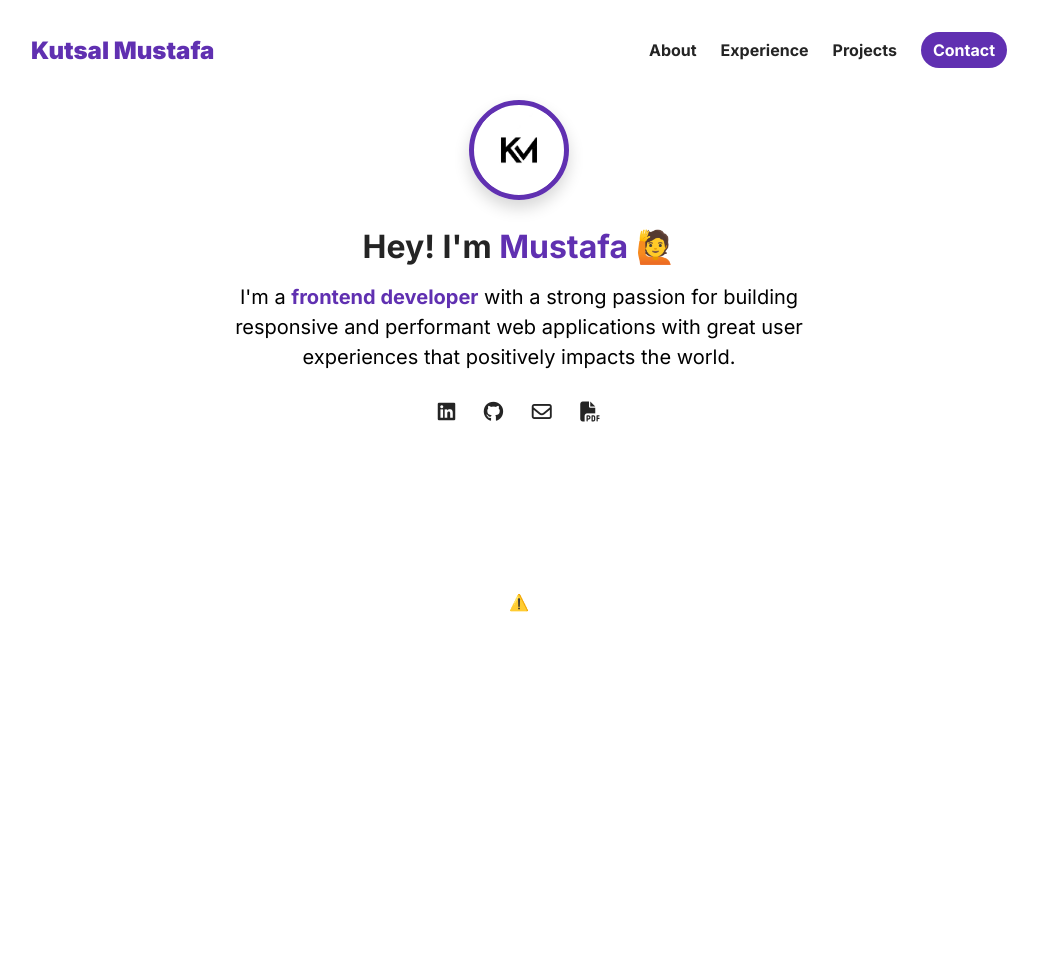
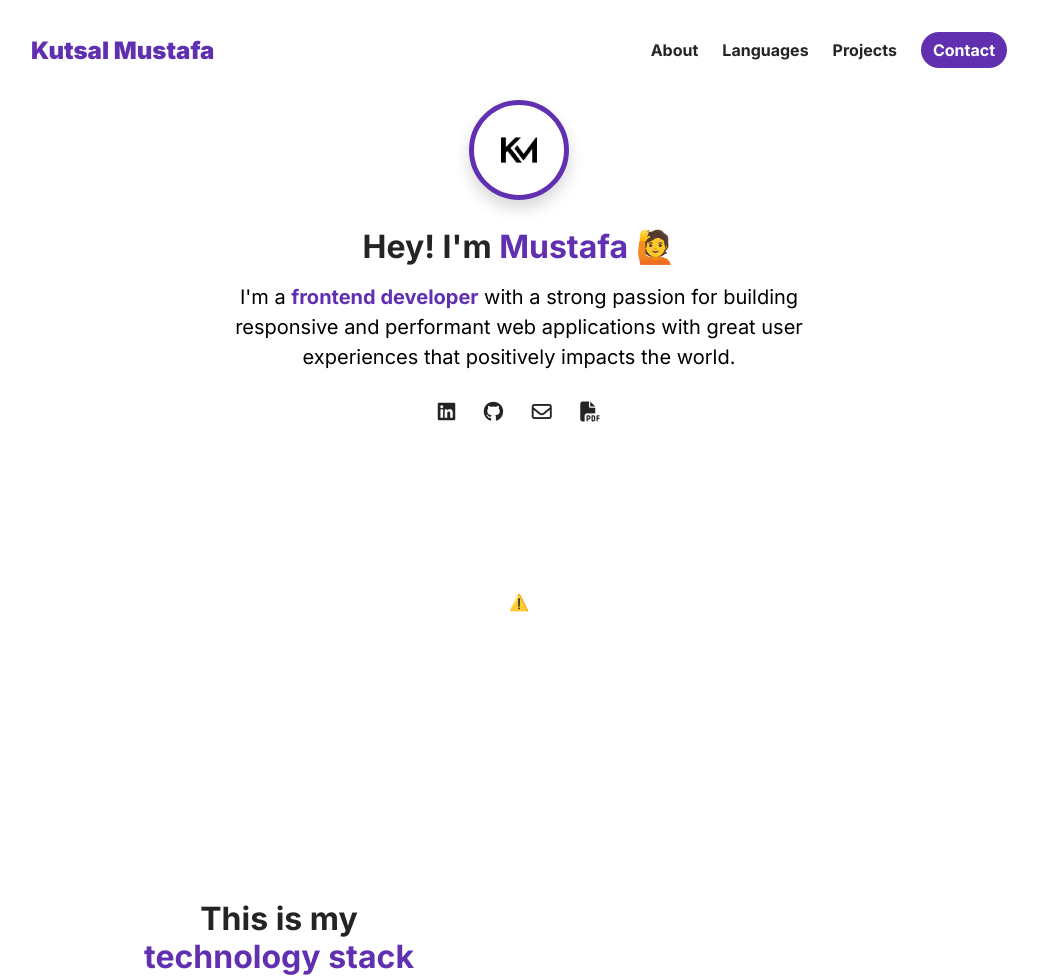
Before and after one commit to kutsalmustafa/PortfolioTest, a plain HTML site: page index.html in a window 1280 px wide. Shown: the whole page, without its empty margins (121-1159 px from the left). Before the commit the page ends 900 px from the top, so only its background shows below. Drawn offline with nearby package versions, Linux system fonts and the light colour scheme; no server answers.

Commit message:
vira bismillah 2

```diff
--- a/index.html
+++ b/index.html
@@ -15,7 +15,7 @@
         </div>
         <ul class="nav__link--list">
             <a href="" class="nav__link--anchor link__hover-effect link__hover-effect--black">About</a>
-            <a href="" class="nav__link--anchor link__hover-effect link__hover-effect--black">Experience</a>
+            <a href="" class="nav__link--anchor link__hover-effect link__hover-effect--black">Languages</a>
             <a href="" class="nav__link--anchor link__hover-effect link__hover-effect--black">Projects</a>
             <a href="" class="nav__link--anchor nav__link--anchor-primary link__hover-effect link__hover-effect--black">Contact</a>
         </ul>
@@ -44,5 +44,12 @@
             </figure>
         </div>
     </section>
+    <section id="languages">
+        <div class="container">
+            <div class="row">
+                <h1>This is my <div class="text--purple">technology stack</div></h1>
+            </div>
+        </div>
+    </section>
 </body>
 </html>
```
